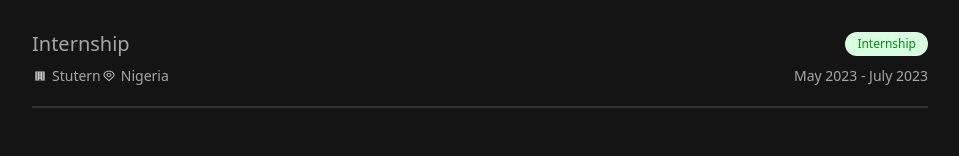
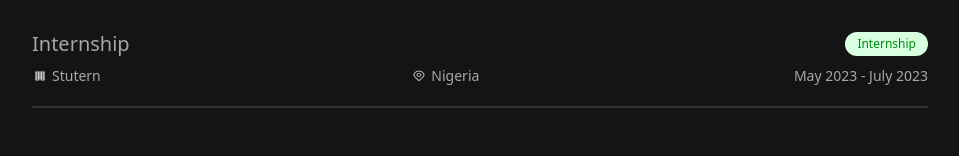
Before and after one commit to StephanieMfon/stephanie-okpomfon-portfolio, a React (Create React App) app: page /about in a window 1280 px wide. Shown: the part 586-742 px from the top of the page, without its empty margins (160-1119 px from the left). Built offline with nearby package versions, Linux system fonts and the light colour scheme.

Commit message:
testing changes again

```diff
--- a/src/Components/Work.js
+++ b/src/Components/Work.js
@@ -10,7 +10,7 @@ function Work({ position, company, location, type, duration }) {
         </div>
       </div>
       <div className="flex justify-between items-center pt-2">
-        <div className="flex flex-col md:flex-row">
+        {/* <div className="flex flex-col md:flex-row pr-4"> */}
           <div className="flex items-center">
             <svg
               className="dark:fill-light-heading fill-dark-heading min-w-fit"
@@ -39,7 +39,7 @@ function Work({ position, company, location, type, duration }) {
 
             <p className="text-content text-xs md:text-sm font-light pl-1">{location}</p>
           </div>
-        </div>
+        {/* </div> */}
         <p className="text-content text-xs md:text-sm font-light pl-1 min-w-fit">{duration}</p>
       </div>
     </article>
```
